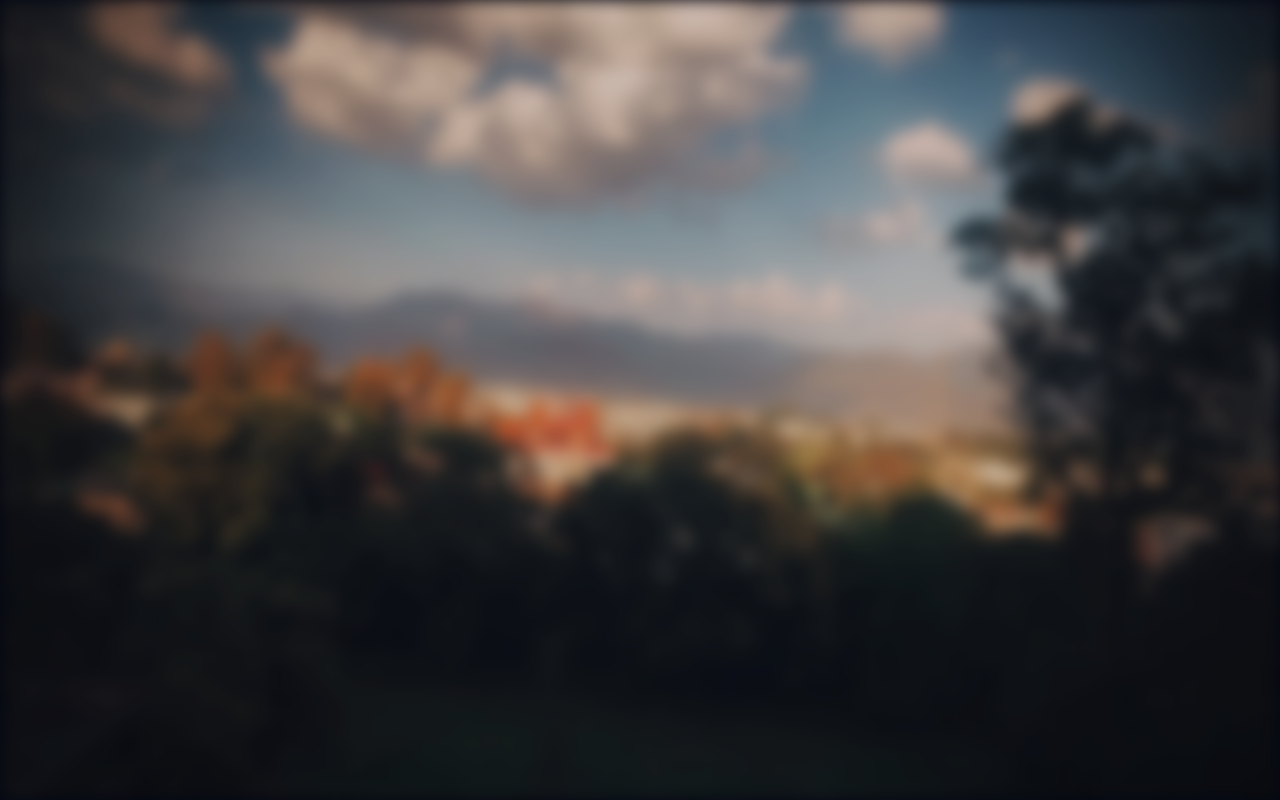
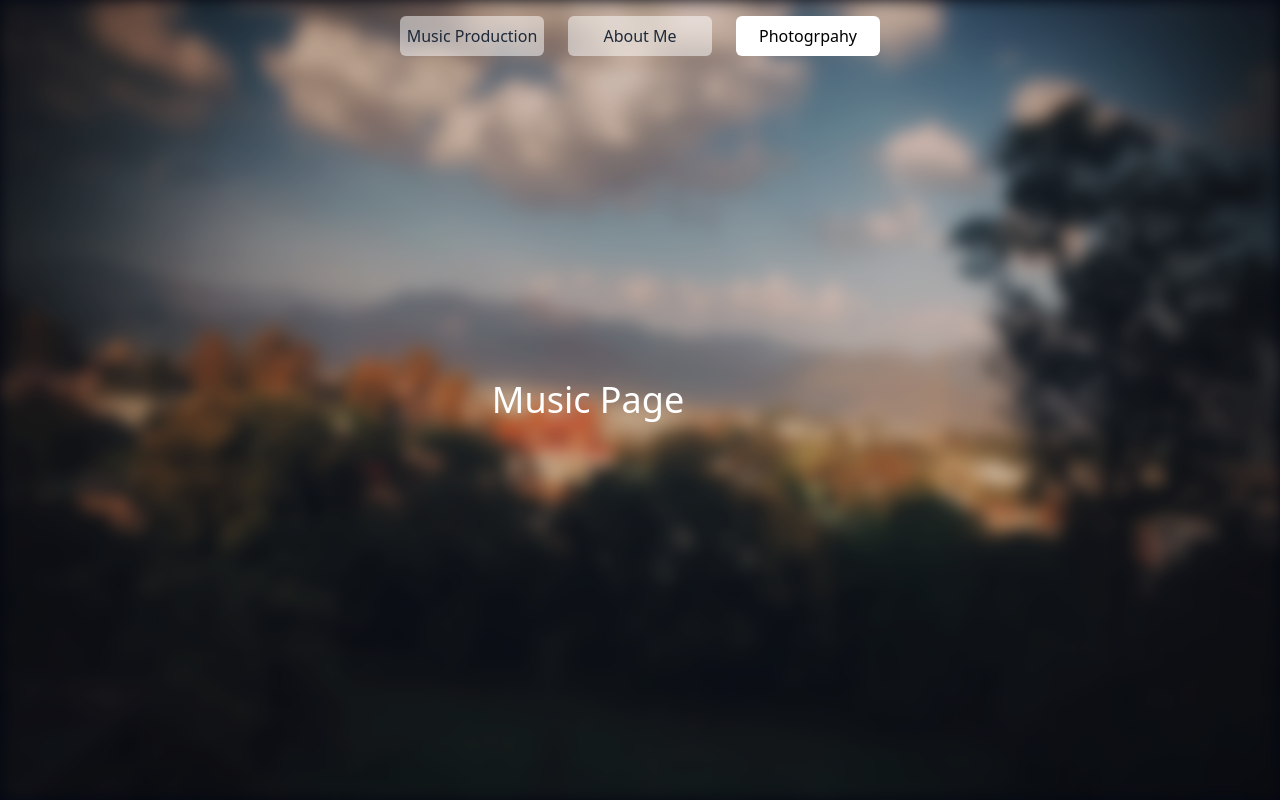
Before and after one commit to namanyt/ciderboi.xyz, a Next.js app: page / in a window 1280 px wide. Built offline with nearby package versions, Linux system fonts and the light colour scheme.

Commit message:
add pagination between different pages with transition, page content is still remaining

```diff
--- a/app/globals.css
+++ b/app/globals.css
@@ -177,3 +177,11 @@
     @apply bg-background text-foreground;
   }
 }
+
+.hide-scrollbar::-webkit-scrollbar {
+  display: none;
+}
+.hide-scrollbar {
+  -ms-overflow-style: none; /* IE/Edge */
+  scrollbar-width: none; /* Firefox */
+}
--- a/app/layout.tsx
+++ b/app/layout.tsx
@@ -37,7 +37,7 @@ export default function RootLayout({
           enableSystem
           disableTransitionOnChange
         >
-            <main>
+            <main className="hide-scrollbar">
               {children}
             </main>
         </ThemeProvider>
--- a/app/page.tsx
+++ b/app/page.tsx
@@ -1,25 +1,102 @@
 "use client";
 
-import React from "react";
+import LoadingScreen from "@/components/loading";
+import dynamic from "next/dynamic";
+import Image from "next/image";
+import React, { Suspense, useEffect, useRef } from "react";
 
-export default function Home() {
-  let [brightness, setBrightness] = React.useState(0.8);
+// TODO: Change these to use the respective components
+/*
+1: About component / back button to page 3
+2: Music component / back button to page 3
+3: Home page having buttons to jump to each page
+4: Photography component / back button to page 3
+5: Links component / back button to page 3
+*/
+
+const pages: { name: string, obj: any }[] = [
+  { name: 'Music Production', obj: dynamic(() => import("../components/pages/Music"), { ssr: false }) },
+  { name: 'About Me', obj: dynamic(() => import("../components/pages/Home"), { ssr: false }) },
+  { name: 'Photogrpahy', obj: dynamic(() => import("../components/pages/Photo"), { ssr: false }) },
+]
+
+export default function Root() {
+  const [brightness, setBrightness] = React.useState(0.8);
+  const scrollRef = useRef<HTMLDivElement>(null);
+  const [page, setPage] = React.useState(2);
+  const [loaded, setLoaded] = React.useState(false);
+
+  const scroll = (index: number) => {
+    const container = scrollRef.current;
+    if (!container) return;
+
+    container.scrollTo({
+      left: index * window.innerWidth,
+      behavior: "smooth",
+    });
+
+    setPage(index);
+  };
+
+  useEffect(() => {
+    const container = scrollRef.current;
+    if (!container) return;
+
+    // Jump instantly to page 3 (index 2) without animation
+    container.scrollTo({
+      left: page * window.innerWidth,
+      behavior: "auto", // instant
+    });
+
+    // After next tick, show content
+    requestAnimationFrame(() => setLoaded(true));
+  }, []);
 
   return (
-    <div>
+    <div className="hide-scrollbar">
       <BackgroundPicture brightness={brightness} />
+
+      {/* Jump buttons */}
+      <div className="absolute top-4 left-1/2 -translate-x-1/2 z-[200] flex justify-between w-[30rem]">
+        {pages.map((p, index) => (
+          <button
+            key={index}
+            onClick={() => scroll(index)}
+            className={`w-36 py-2 rounded-sm font-medium text-center transition
+        ${page === index
+                ? "bg-white text-black"
+                : "bg-white/50 text-gray-800 hover:bg-white"}`}
+          >
+            {p.name}
+          </button>
+        ))}
+      </div>
+
+
+      <div className={`${!loaded ? "opacity-0 pointer-events-none" : "opacity-100"} transition-opacity duration-300`}>
+        <HorizontalScroll ref={scrollRef}>
+          {pages.map((DynamicPageOBJ, index) => (
+            <Suspense fallback={<LoadingScreen />} key={index}>
+              <DynamicPageOBJ.obj />
+            </Suspense>
+          ))}
+        </HorizontalScroll>
+      </div>
     </div>
   );
 }
 
 function BackgroundPicture({ brightness = 0.8 }: { brightness: number }) {
+  const scaling = 1;
 
   return (
-    <div className="absolute inset-0 z-0">
+    <div className="absolute inset-0 overflow-hidden hide-scrollbar">
       {/* background image */}
-      <img
+      <Image
         src="/pictures/background.jpg"
         alt="Background"
+        width={4032 / scaling}
+        height={2268 / scaling}
         style={{
           filter: `blur(8px) brightness(${brightness})`,
           position: "absolute",
@@ -27,7 +104,8 @@ function BackgroundPicture({ brightness = 0.8 }: { brightness: number }) {
           left: 0,
           width: "100%",
           height: "100%",
-          zIndex: -1000, // just to be sure lol
+          overflow: "hidden",
+          zIndex: -1,
           transition: "filter 0.5s ease-in-out",
         }}
       />
@@ -39,10 +117,74 @@ function BackgroundPicture({ brightness = 0.8 }: { brightness: number }) {
         role="img"
         aria-label="A beautiful background image"
       >
-        A landscape scene of Derahdun, Haridwar, India.
-        Picture taken by Nitya Naman using a Samsung Galaxy A54 phone.
+        A landscape scene of Derahdun, Haridwar, India. Picture taken by Nitya
+        Naman using a Samsung Galaxy A54 phone.
       </div>
-
     </div>
   );
 }
+
+const HorizontalScroll = React.forwardRef<
+  HTMLDivElement,
+  { children: React.ReactNode }
+>(({ children }, ref) => {
+  useEffect(() => {
+    const container = ref as React.RefObject<HTMLDivElement>;
+    const el = container.current;
+    if (!el) return;
+
+    const preventDefault = (e: Event) => e.preventDefault();
+
+    const blockKeys = (e: KeyboardEvent) => {
+      const keys = [
+        "ArrowLeft",
+        "ArrowRight",
+        "ArrowUp",
+        "ArrowDown",
+        "PageUp",
+        "PageDown",
+        " ",
+      ];
+      if (keys.includes(e.key)) e.preventDefault();
+    };
+
+    document.body.style.overflow = "hidden";
+
+    el.addEventListener("wheel", preventDefault, { passive: false });
+    el.addEventListener("touchmove", preventDefault, { passive: false });
+    window.addEventListener("keydown", blockKeys, { passive: false });
+
+    return () => {
+      el.removeEventListener("wheel", preventDefault);
+      el.removeEventListener("touchmove", preventDefault);
+      window.removeEventListener("keydown", blockKeys);
+      document.body.style.overflow = "auto";
+    };
+  }, [ref]);
+
+  return (
+    <div
+      ref={ref}
+      className="flex w-screen h-screen overflow-hidden"
+      style={{
+        scrollSnapType: "x mandatory",
+      }}
+    >
+      {React.Children.map(children, (child) => (
+        <div
+          style={{
+            flexShrink: 0,
+            width: "100vw",
+            height: "100vh",
+            scrollSnapAlign: "center",
+            display: "flex",
+            alignItems: "center",
+            justifyContent: "center",
+          }}
+        >
+          {child}
+        </div>
+      ))}
+    </div>
+  );
+});
--- /dev/null
+++ b/components/loading.tsx
@@ -0,0 +1,9 @@
+'use client'
+
+export default function LoadingScreen() {
+  return (
+    <div className="flex items-center justify-center w-screen h-screen">
+      <h1 className="text-xl text-white">Loading...</h1>
+    </div>
+  );
+}
--- /dev/null
+++ b/components/pages/Home.tsx
@@ -0,0 +1,11 @@
+"use client";
+
+import React from "react";
+
+export default function Home() {
+  return (
+    <div className="text-white text-4xl">
+      <h1>Home Page</h1>
+    </div>
+  );
+}
--- /dev/null
+++ b/components/pages/Music.tsx
@@ -0,0 +1,11 @@
+"use client";
+
+import React from "react";
+
+export default function Music() {
+  return (
+    <div className="text-white text-4xl">
+      <h1>Music Page</h1>
+    </div>
+  );
+}
--- /dev/null
+++ b/components/pages/Photo.tsx
@@ -0,0 +1,11 @@
+"use client";
+
+import React from "react";
+
+export default function Photo() {
+  return (
+    <div className="text-white text-4xl">
+      <h1>Photo Page</h1>
+    </div>
+  );
+}
--- a/package.json
+++ b/package.json
@@ -3,7 +3,7 @@
   "version": "0.1.0",
   "private": true,
   "scripts": {
-    "dev": "next dev --turbopack",
+    "dev": "next dev",
     "build": "next build",
     "start": "next start",
     "lint": "next lint"
```
